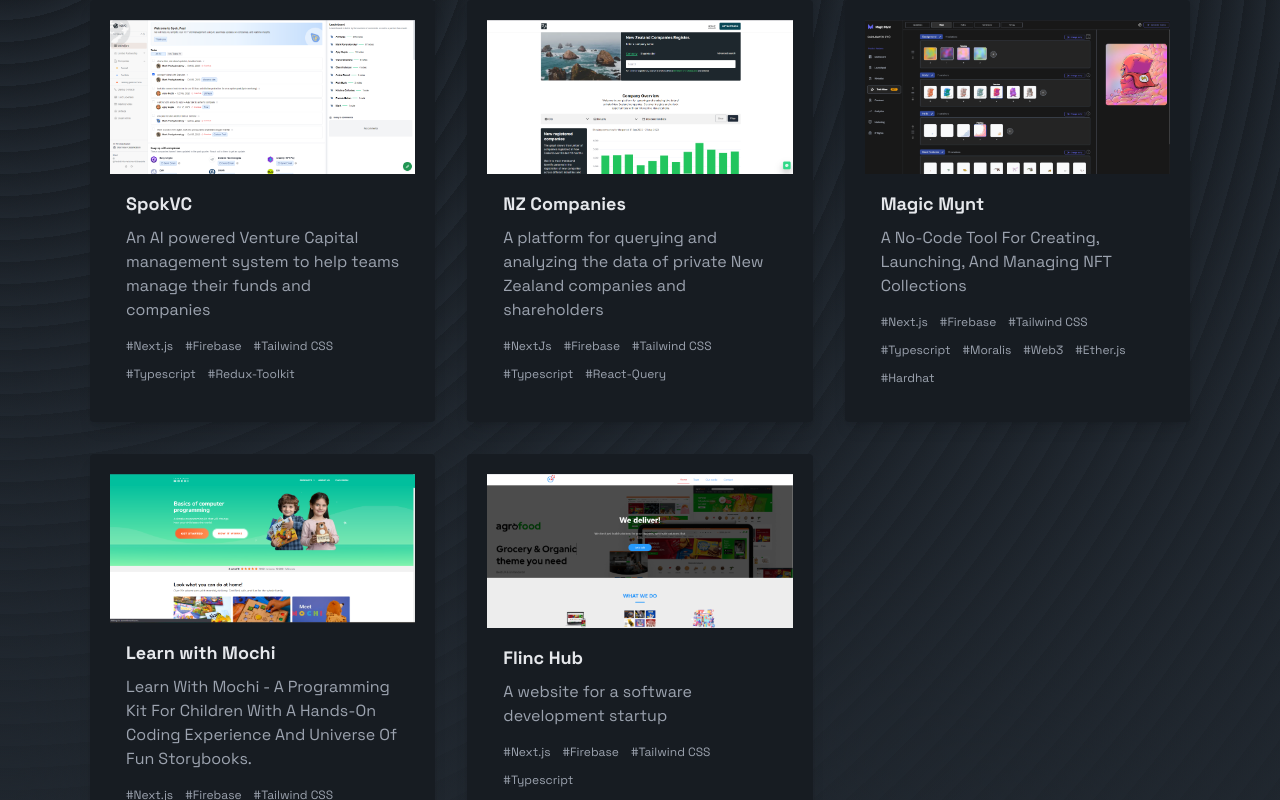
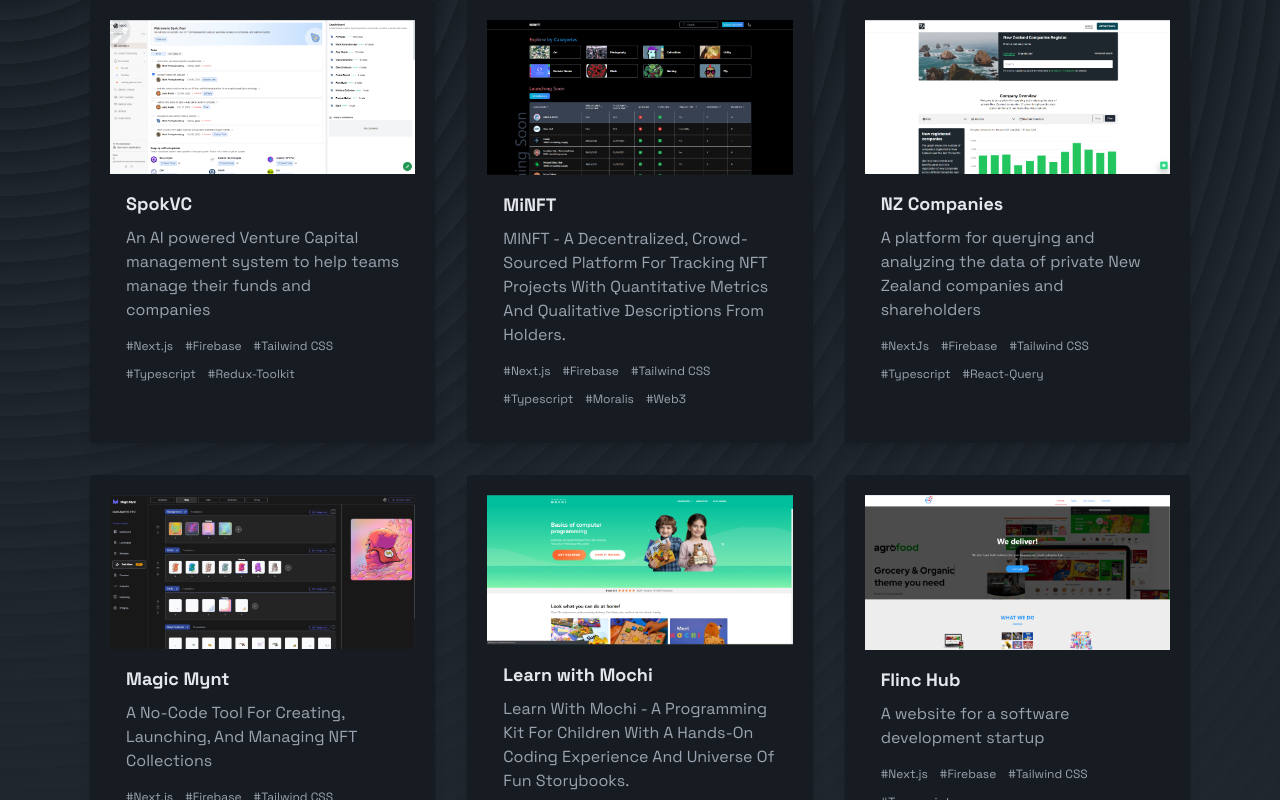
Before and after one commit to Obitrim/portfolio-2.0, a Next.js app: page / in a window 1280 px wide. Shown: the part 1012-1812 px from the top of the page. Built offline with nearby package versions, Linux system fonts and the light colour scheme.

Commit message:
feat: add minft project

```diff
--- a/src/constant/data.constant.tsx
+++ b/src/constant/data.constant.tsx
@@ -3,6 +3,7 @@ import { ImGit, ImGithub } from 'react-icons/im';
 import flinchub from '../assets/images/projects/flinchub.png';
 import lwm from '../assets/images/projects/lwm.png';
 import magicMint from '../assets/images/projects/magic-mint.png';
+import minft from '../assets/images/projects/minft.png';
 import nzCompanies from '../assets/images/projects/nz-companies.png';
 import spokVC from '../assets/images/projects/spok.png';
 
@@ -67,6 +68,21 @@ export const PROJECTS = [
     ],
   },
   {
+    name: 'MiNFT',
+    image: minft,
+    url: 'https://minft.me/',
+    description:
+      'MINFT - A Decentralized, Crowd-Sourced Platform For Tracking NFT Projects With Quantitative Metrics And Qualitative Descriptions From Holders.',
+    stack: [
+      'Next.js',
+      'Firebase',
+      'Tailwind CSS',
+      'Typescript',
+      'Moralis',
+      'Web3',
+    ],
+  },
+  {
     name: 'NZ Companies',
     description:
       'A platform for querying and analyzing the data of private New Zealand companies and shareholders',
```
